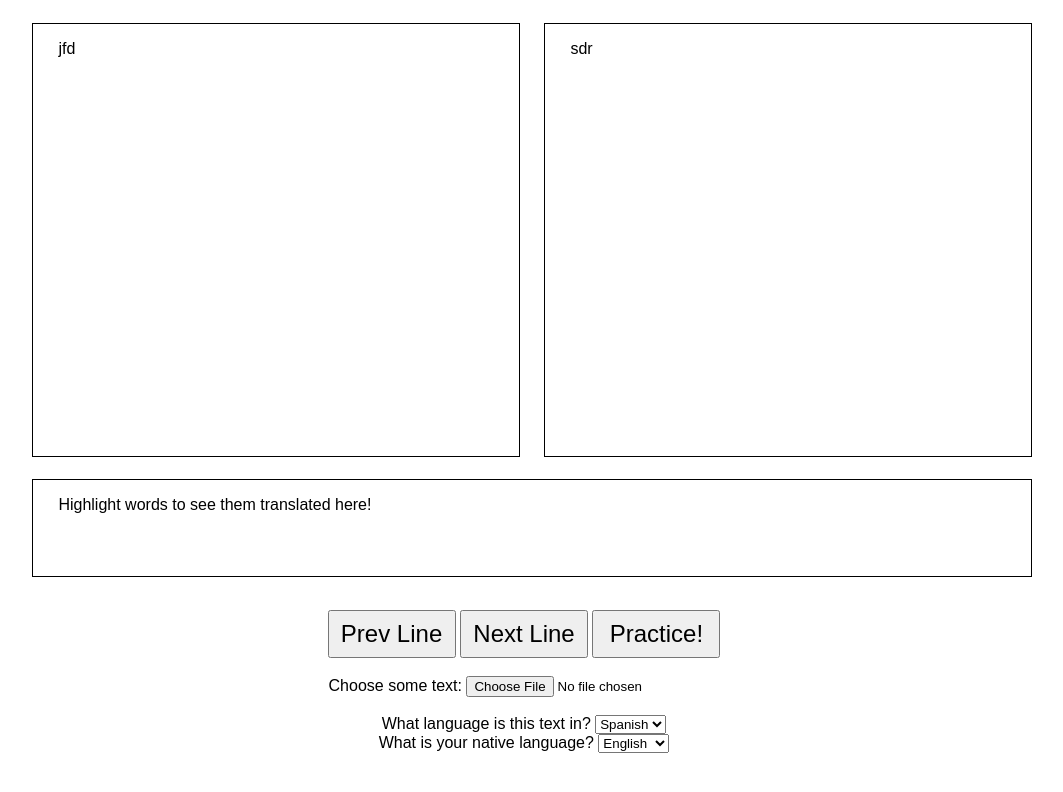
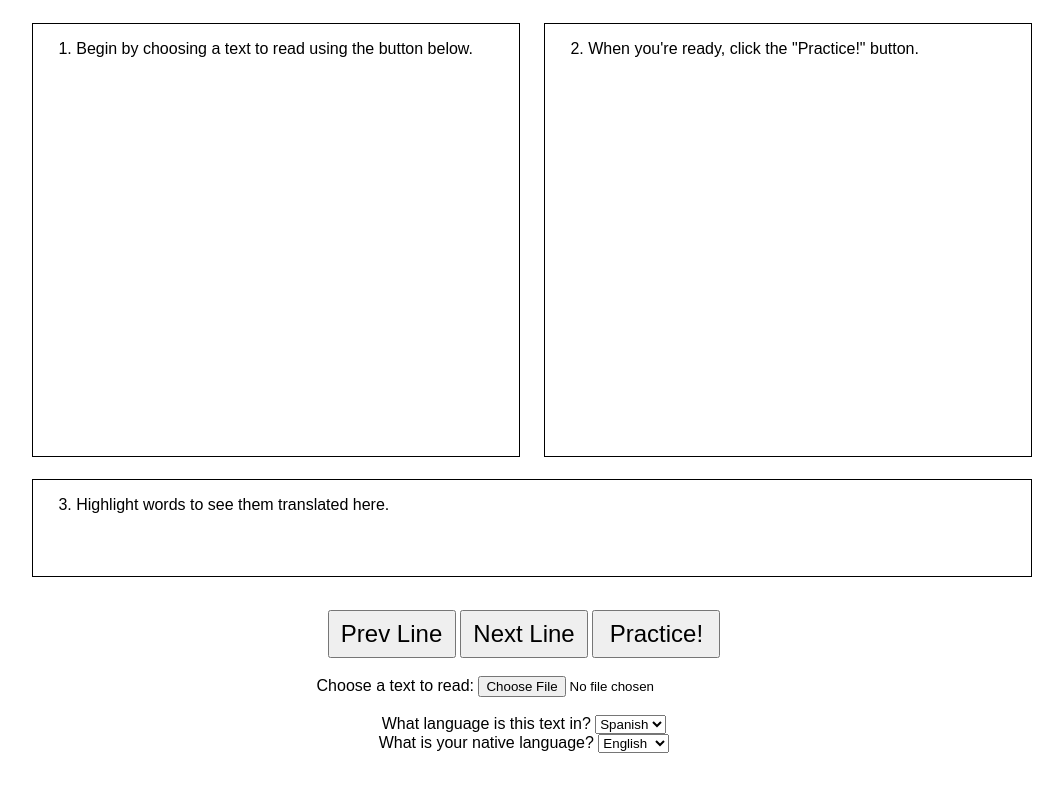
Before and after one commit to Arongil/Rebel-Reader, a plain HTML site: page index.html in a window 1280 px wide. Shown: the whole page, without its empty margins (116-1179 px from the left). Drawn offline with Linux system fonts and the light colour scheme.

Commit message:
Added instructions to get going

```diff
--- a/index.html
+++ b/index.html
@@ -10,10 +10,10 @@
 
     <div id="wrapper">
         <ul class="horizontal">
-            <li id="target">sdr</li>
-            <li id="source">jfd</li>
+            <li id="target">2. When you're ready, click the "Practice!" button.</li>
+            <li id="source">1. Begin by choosing a text to read using the button below.</li>
         </ul>
-        <div id="translate">Highlight words to see them translated here!</div>
+        <div id="translate">3. Highlight words to see them translated here.</div>
     </div>
 
     <div id="controls">
@@ -23,7 +23,7 @@
         <button onclick="practice();">Practice!</button>
 
         <br><br>
-        <label for="file">Choose some text:</label>
+        <label for="file">Choose a text to read:</label>
         <input type="file" name="file" id="file">
 
         <br><br>
```
